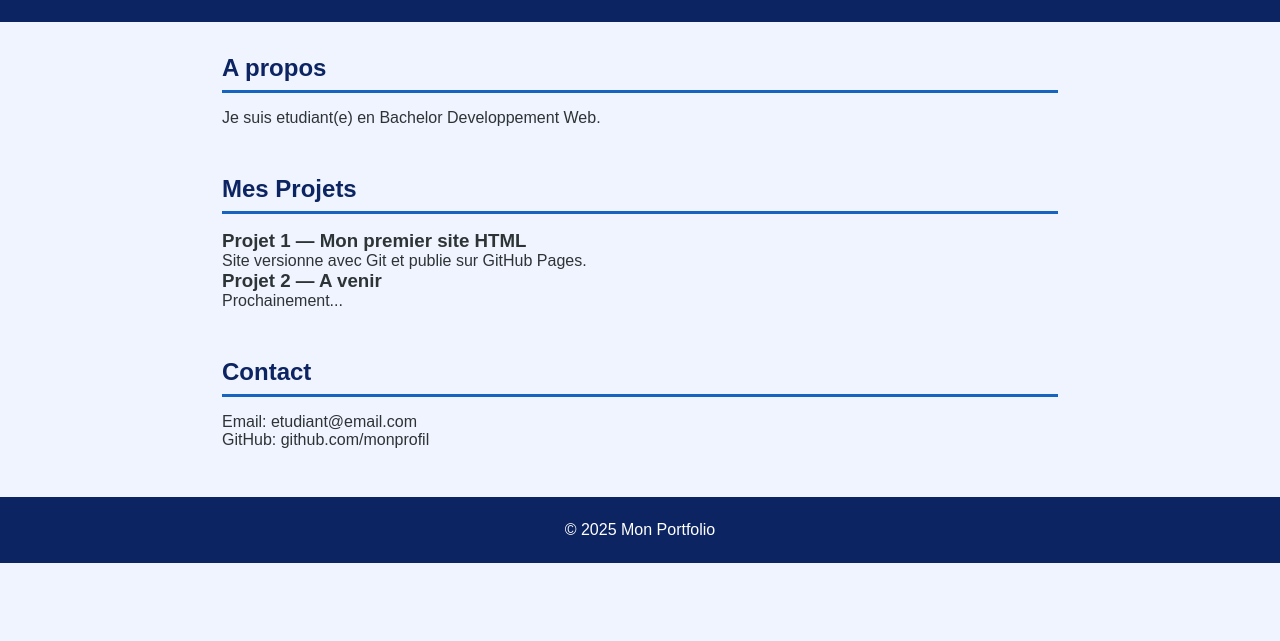
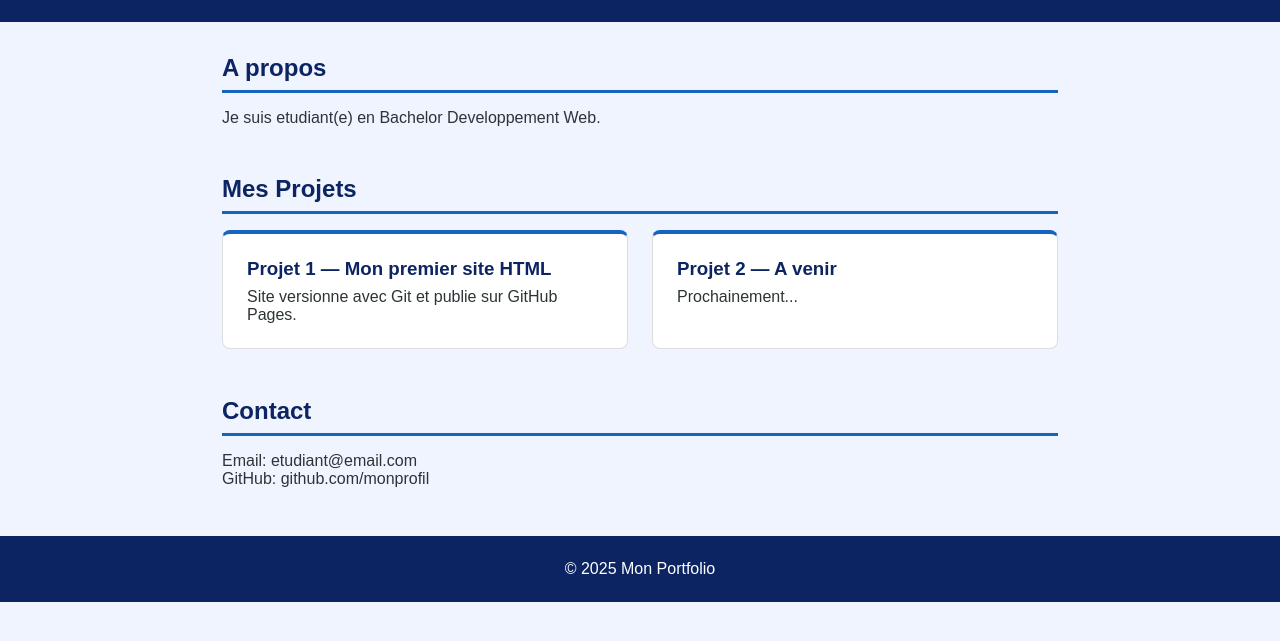
Before and after one commit to kouassiadolphe/portfolio, a plain HTML site: page index.html in a window 1280 px wide. Shown: the part 89-730 px from the top of the page. Drawn offline with Linux system fonts and the light colour scheme.

Commit message:
Style la section Projets en flexbox

```diff
--- a/style.css
+++ b/style.css
@@ -60,3 +60,23 @@ footer {
     padding: 1.5rem;
     margin-top: 3rem;
 }
+.grille-projets {
+    display: flex;
+    gap: 1.5rem;
+    flex-wrap: wrap;
+}
+
+.carte-projet {
+    background: white;
+    border: 1px solid #DDD;
+    border-top: 4px solid #1565C0;
+    border-radius: 8px;
+    padding: 1.5rem;
+    flex: 1;
+    min-width: 250px;
+}
+
+.carte-projet h3 {
+    color: #0C2461;
+    margin-bottom: 0.5rem;
+}
```
